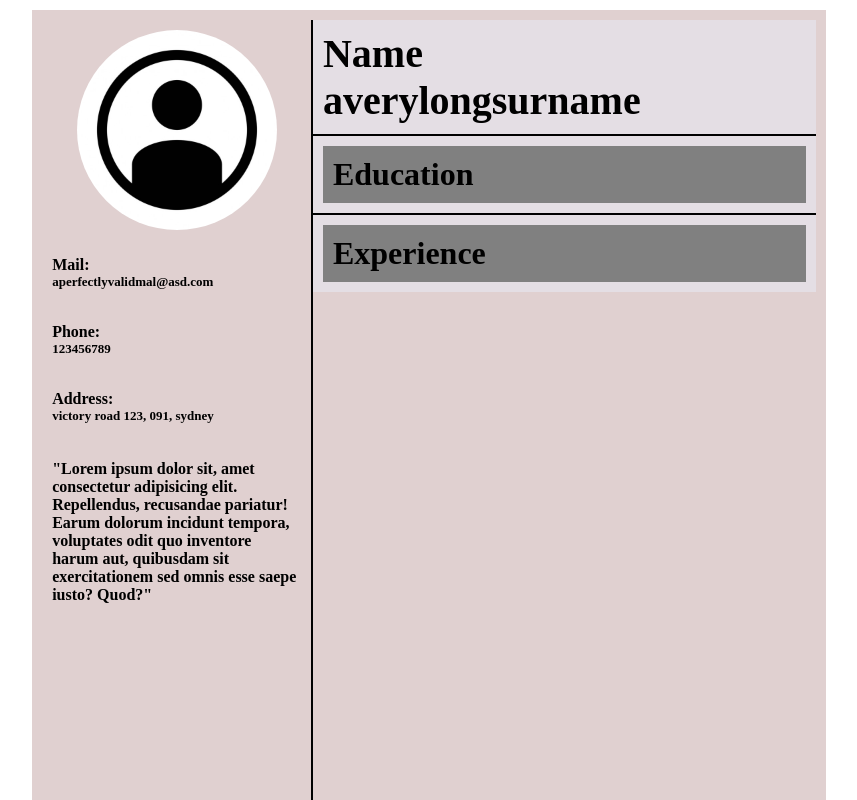
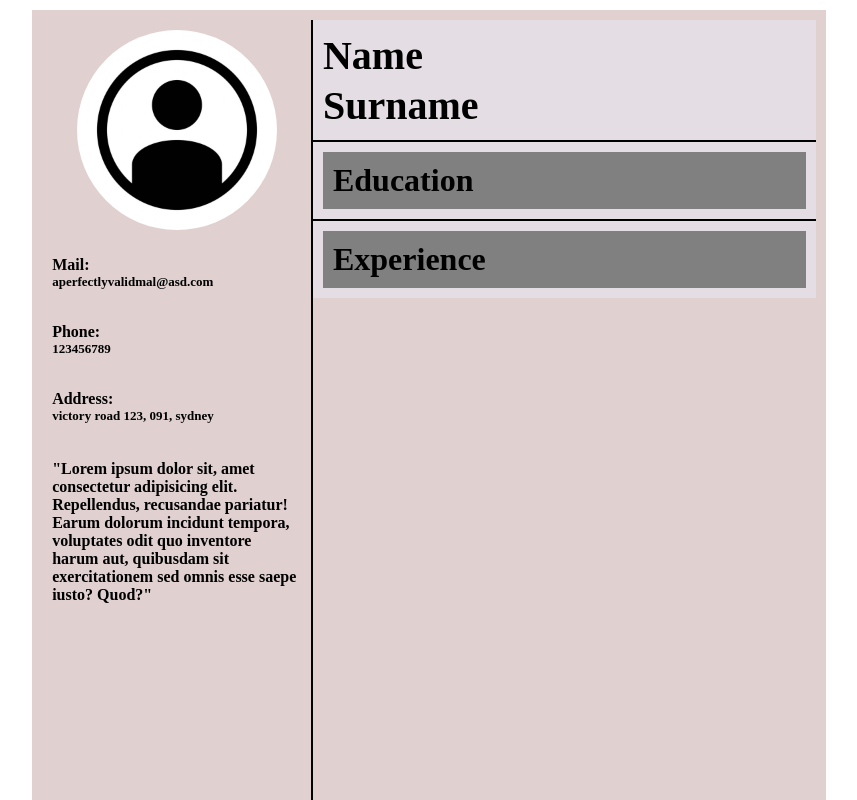
Before and after one commit to Gepoverlow/cv-maker, a React (Create React App) app: page / in a window 1280 px wide. Shown: the top 800 px of the page, without its empty margins (211-1068 px from the left). Built offline with nearby package versions, Linux system fonts and the light colour scheme.

Commit message:
implemented edit functionality to name component

```diff
--- a/src/components/Name.js
+++ b/src/components/Name.js
@@ -1,15 +1,105 @@
 import React, { Component } from "react";
+import SimpleEditingTools from "./simpleEditingTools";
 
 class Name extends Component {
   constructor(props) {
     super(props);
+
+    this.handleMouseOver = this.handleMouseOver.bind(this);
+    this.handleMouseOut = this.handleMouseOut.bind(this);
+    this.handleEditName = this.handleEditName.bind(this);
+    this.handleConfirmName = this.handleConfirmName.bind(this);
+    this.handleChangeName = this.handleChangeName.bind(this);
+    this.handleChangeSurname = this.handleChangeSurname.bind(this);
+
+    this.state = {
+      isHovering: false,
+      isEditing: false,
+      user: {
+        name: "Name",
+        surname: "Surname",
+      },
+    };
+  }
+
+  handleMouseOver() {
+    this.setState(() => ({
+      isHovering: true,
+    }));
+  }
+
+  handleMouseOut() {
+    this.setState(() => ({
+      isHovering: false,
+    }));
+  }
+
+  handleEditName() {
+    this.setState(() => ({
+      isEditing: true,
+    }));
+  }
+
+  handleConfirmName() {
+    this.setState(() => ({
+      isEditing: false,
+    }));
+  }
+
+  handleChangeName(e) {
+    const surname = this.state.user.surname;
+
+    this.setState({
+      user: {
+        name: e.target.value,
+        surname: surname,
+      },
+    });
+  }
+
+  handleChangeSurname(e) {
+    const name = this.state.user.name;
+
+    this.setState({
+      user: {
+        name: name,
+        surname: e.target.value,
+      },
+    });
   }
 
   render() {
     return (
-      <div className="container-name">
-        <h1 className="name-name">Name</h1>
-        <h1 className="name-surname">averylongsurname</h1>
+      <div
+        onMouseOver={this.handleMouseOver}
+        onMouseOut={this.handleMouseOut}
+        className="container-name"
+      >
+        {this.state.isEditing ? (
+          <div className="name-details">
+            <input
+              className="name-name"
+              defaultValue={this.state.user.name}
+              onChange={this.handleChangeName}
+            ></input>
+            <input
+              className="name-surname"
+              defaultValue={this.state.user.surname}
+              onChange={this.handleChangeSurname}
+            ></input>
+          </div>
+        ) : (
+          <div className="name-details">
+            <h1 className="name-name">{this.state.user.name}</h1>
+            <h1 className="name-surname">{this.state.user.surname}</h1>
+          </div>
+        )}
+        {this.state.isHovering && (
+          <SimpleEditingTools
+            handleEdit={this.handleEditName}
+            handleConfirm={this.handleConfirmName}
+          />
+        )}
       </div>
     );
   }
--- /dev/null
+++ b/src/components/simpleEditingTools.js
@@ -0,0 +1,28 @@
+import React, { Component } from "react";
+
+class SimpleEditingTools extends Component {
+  constructor(props) {
+    super(props);
+  }
+
+  render() {
+    return (
+      <div className="simple-tools-container">
+        <span
+          className="material-icons-outlined"
+          onClick={this.props.handleEdit}
+        >
+          mode_edit
+        </span>
+        <span
+          className="material-icons-outlined"
+          onClick={this.props.handleConfirm}
+        >
+          check
+        </span>
+      </div>
+    );
+  }
+}
+
+export default SimpleEditingTools;
--- a/src/styles/Main.css
+++ b/src/styles/Main.css
@@ -5,11 +5,24 @@
 }
 
 .container-name {
+  display: flex;
+  justify-content: space-between;
+
   background-color: #e4dee4;
   padding: 10px;
-
   font-size: 20px;
   border-bottom: 2px solid black;
+  cursor: pointer;
+}
+.name-details {
+  display: flex;
+  flex-direction: column;
+  justify-content: space-around;
+  height: 100px;
+}
+
+.name-details > input {
+  font-size: 25px;
 }
 
 .container-education {
@@ -33,6 +46,13 @@
   display: flex;
   justify-content: space-between;
   width: 100px;
+  margin-right: 10px;
+}
+
+.simple-tools-container {
+  display: flex;
+  justify-content: space-between;
+  width: 60px;
   margin-right: 10px;
 }
 
```
